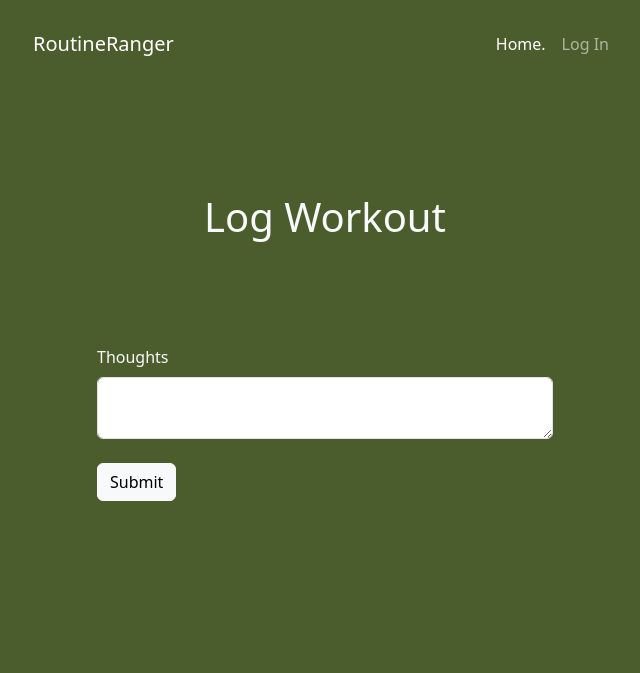
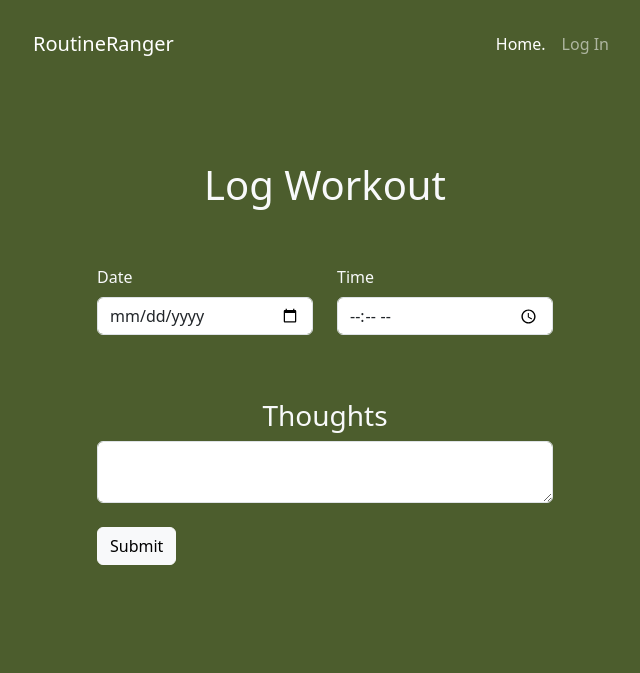
Before and after one commit to fredschuck/Routine_Ranger, a Flask app: page /log in a window 1280 px wide. Shown: the top 673 px of the page, without its empty margins (315-955 px from the left). Run offline with Flask 3, Linux system fonts and the light colour scheme.

Commit message:
Completed first phase of logging form for cardio and for exercises

```diff
--- a/templates/log.html
+++ b/templates/log.html
@@ -1,5 +1,4 @@
 {% extends '_layout.html' %}
-
 
 {% block nav %}
 <div>
@@ -13,32 +12,62 @@
 
 
 {% block body %}
+<link href="/static/css/log.css" rel="stylesheet">
+
 <h1 class="text-center pb-5">Log Workout</h1>
 <div class="d-flex flex-column">
     <form action="/log_select" method="post">
         <div class="mb-4">
-            {% for exercise in exercises %}
-            <h3 class="">Exercise Name</h3>
-                {%if exercise == "Cardio"%}
+            <div class="row">
+                <div class="col-md-6 mb-3">
+                    <label for="date" class="form-label">Date</label>
+                    <input type="date" class="form-control" id="date">
+                </div>
+                <div class="col-md-6 mb-3">
                     <label for="time" class="form-label">Time</label>
-                <input type="text" class="form-control" id="time" name="form-name" placeholder="" required>
+                    <input type="time" class="form-control" id="time" >
+                </div>
+            </div>
+            {% for exercise in routine %}
+            <h3 class="pt-3">{{exercise}}</h3>
+                {% if value == "Cardio" %}
+                <div class="d-flex input-row">
+                    <div class="flex-item">
+                        <label for="time" class="form-label">Time</label>
+                        <input type="number" class="form-control" id="time" name="form-name" placeholder="">
+                    </div>
+                    <div class="flex-item">
                         <label for="distance" class="form-label">Distance</label>
-                <input type="text" class="form-control" id="distance" name="form-name" placeholder="" required>
+                        <input type="number" class="form-control" id="distance" name="form-name" placeholder="">
+                    </div>
+                    <div class="flex-item">
                         <label for="speed" class="form-label">Speed</label>
-                <input type="text" class="form-control" id="speed" name="form-name" placeholder="" required>
+                        <input type="number" class="form-control" id="speed" name="form-name" placeholder="">
+                    </div>
+                </div>
                 {% else %}
+                <div class="d-flex input-row">
+                    <div class="flex-item">
                         <label for="sets" class="form-label">Sets</label>
-                <input type="text" class="form-control" id="sets" name="form-name" placeholder="" required>
+                        <input type="number" class="form-control" id="sets" name="form-name" placeholder="">
+                    </div>
+                    <div class="flex-item">
                         <label for="reps" class="form-label">Reps</label>
-                <input type="text" class="form-control" id="reps" name="form-name" placeholder="" required>
+                        <input type="number" class="form-control" id="reps" name="form-name" placeholder="">
+                    </div>
+                    <div class="flex-item">
                         <label for="weight" class="form-label">Weight</label>
-                <input type="text" class="form-control" id="weight" name="form-name" placeholder="" required>
+                        <input type="number" class="form-control" id="weight" name="form-name" placeholder="">
+                    </div>
+                </div>
                 {% endif %}
             {% endfor %}
-            <label for="thoughts" class="form-label pt-5">Thoughts</label>
+            <h3 for="thoughts" class="form-label pt-5 text-center">Thoughts</h3>
             <textarea name="thoughts" class="form-control" aria-label="With textarea"></textarea>
         </div>
         <button type="submit" class="btn btn-light">Submit</button>
     </form>
 </div>
+
+<script src="/static/js/log.js"></script>
 {% endblock %}
```
Lines whose indentation alone changed are shown as unchanged.
